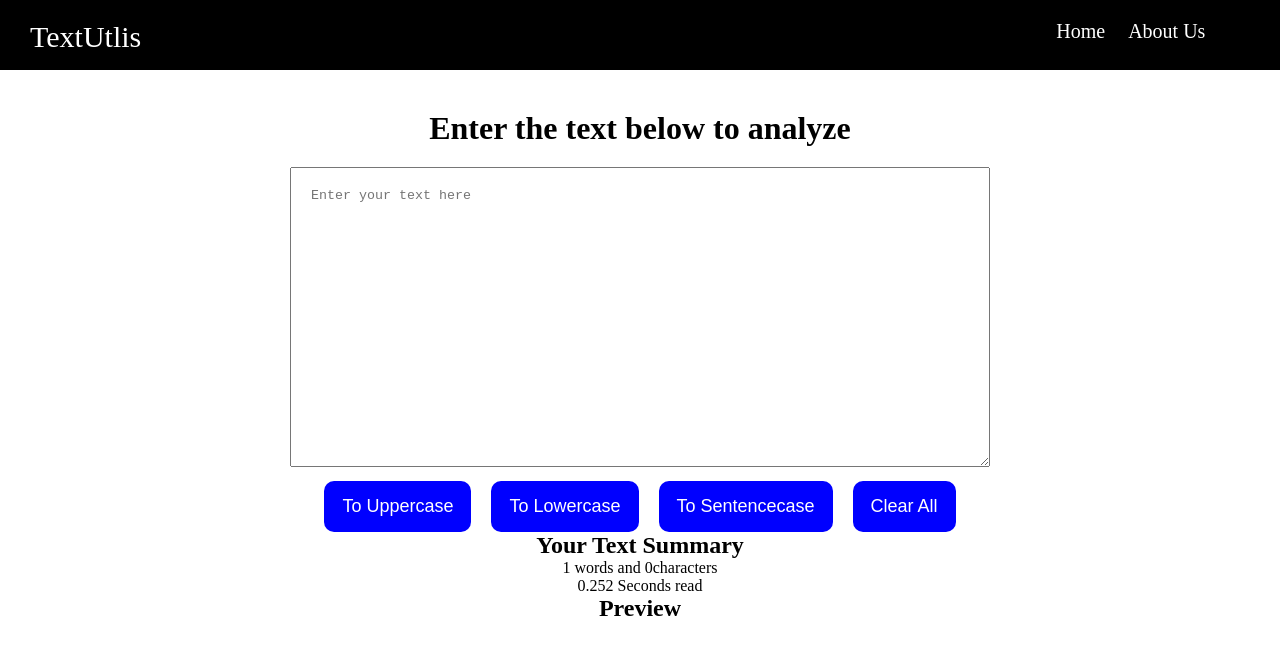
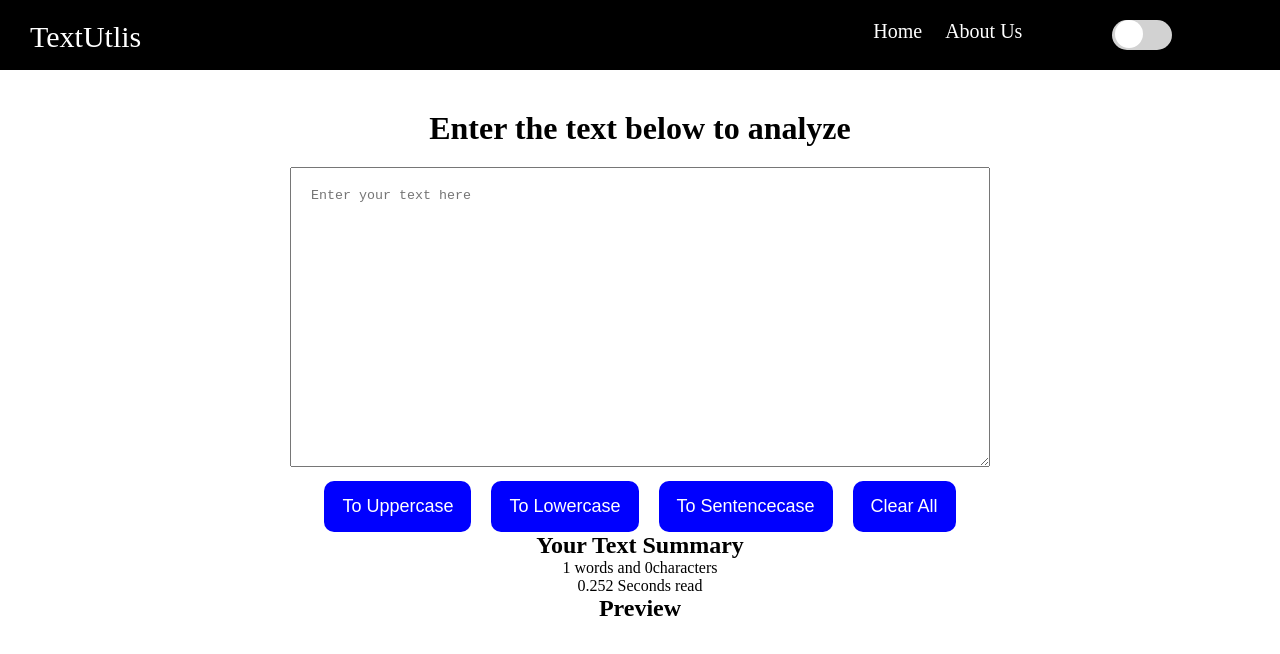
Before and after one commit to anjwsm/TextUtils, a React (Vite) app: page / in a window 1280 px wide. Shown: the top 654 px of the page. Built offline with nearby package versions, Linux system fonts and the light colour scheme.

Commit message:
added toggle button

```diff
--- a/src/components/HomePage/HomePage.css
+++ b/src/components/HomePage/HomePage.css
@@ -19,7 +19,7 @@
 }
 
 .navbar ul{
-    padding-left: 75%;
+    padding-left: 60%;
     display: flex;
     gap: 23px;
 }
@@ -58,3 +58,36 @@ button{
 button:focus {
     background-color: rgb(13, 127, 165);
 }
+
+.togglebutton{
+    width: 60px;
+    height: 30px;
+    background-color: #d2d2d2;
+    border-radius: 100px;
+    cursor: pointer;
+    position: relative;
+    margin-left: 90px ;                 ;
+
+}
+
+.togglebutton::before{
+    position: absolute;
+    content: "";
+    background-color: #fff;
+    width: 18px;
+    height: 18px;
+    border-radius: 50%;
+    padding: 5px;
+    transform: translateX(-27px);
+    transition: 0.2s;
+}
+input:checked + .togglebutton {
+    background-color: blue;
+}
+
+input:checked + .togglebutton::before{
+    transform: translateX(3px);
+}
+input{
+    display: none;
+}
--- a/src/components/HomePage/HomePage.jsx
+++ b/src/components/HomePage/HomePage.jsx
@@ -38,6 +38,9 @@ export default function HomePage(props) {
           <li>Home </li>
           <li>{props.about} </li>
         </ul>
+        <input type="checkbox" id="check" />
+        <label htmlFor="check" className="togglebutton" />
+
       </nav>
 
       <div className="form-container">
```
